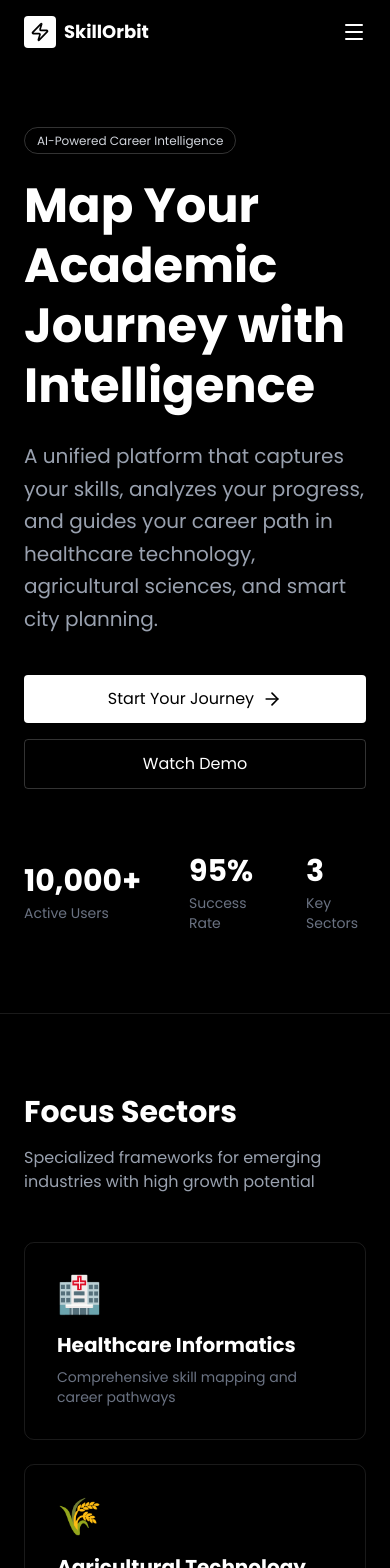
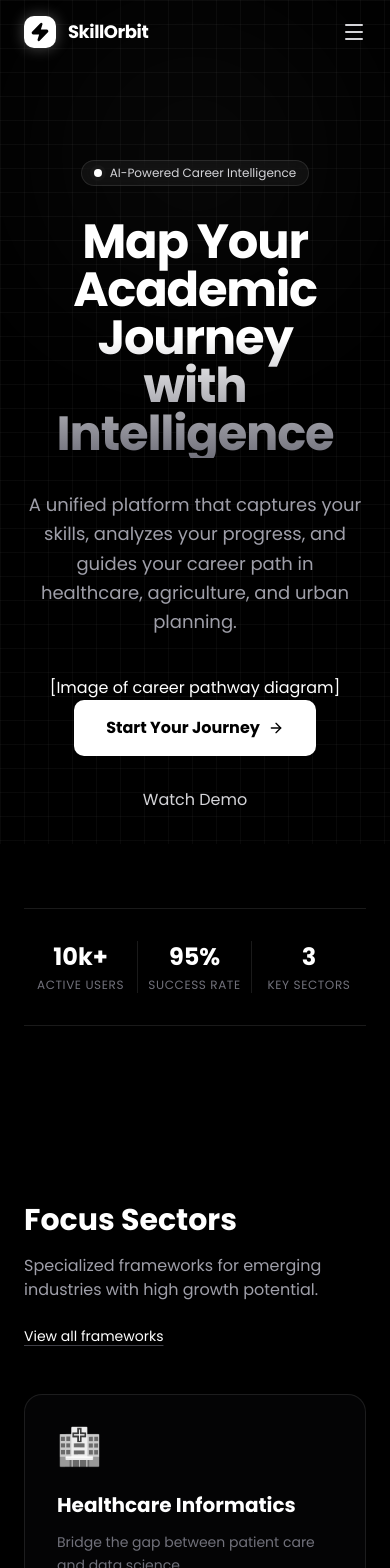
Before and after one commit to CodexKnight-ai/CORS_ERROR, a Next.js app: page / in a window 390 px wide. Shown: the top 1568 px of the page. Built offline with nearby package versions, Linux system fonts and the light colour scheme.

Commit message:
add: ui and route changes

```diff
--- a/app/(routes)/onboarding/page.tsx
+++ b/app/(routes)/onboarding/page.tsx
@@ -4,8 +4,6 @@ import { useState, KeyboardEvent, useRef } from "react";
 import { Code2, GraduationCap, Briefcase, Trophy, Save, Trash2, X } from "lucide-react";
 import { getId } from "@/lib/helper/getId";
 import TestDialog from "@/components/test-dialog";
-
-/* ================= TYPES ================= */
 
 interface Education {
   institution: string;
@@ -53,8 +51,6 @@ const HEALTHCARE_STUDENT_SKILLS = [
   "Telemedicine",
   "Git",
 ];
-
-/* ================= SECTION COMPONENT ================= */
 
 const Section = ({
   icon: Icon,
--- a/app/layout.tsx
+++ b/app/layout.tsx
@@ -1,5 +1,5 @@
 import type { Metadata } from "next";
-import { Geist, Geist_Mono, Poppins } from "next/font/google";
+import { Poppins } from "next/font/google";
 import "./globals.css";
 
 const poppins = Poppins({
--- a/app/page.tsx
+++ b/app/page.tsx
@@ -1,29 +1,30 @@
 "use client";
 
 import React, { useState, useEffect } from 'react';
-import { ArrowRight, Brain, TrendingUp, Target, BarChart3, CheckCircle2, Menu, X, Zap } from 'lucide-react';
+import { ArrowRight, Brain, TrendingUp, Target, BarChart3, CheckCircle2, Menu, X, Zap, ChevronRight } from 'lucide-react';
+import Link from 'next/link';
 
 const LandingPage = () => {
   const [scrolled, setScrolled] = useState(false);
   const [mobileMenuOpen, setMobileMenuOpen] = useState(false);
 
   useEffect(() => {
-    const handleScroll = () => setScrolled(window.scrollY > 50);
+    const handleScroll = () => setScrolled(window.scrollY > 20);
     window.addEventListener('scroll', handleScroll);
     return () => window.removeEventListener('scroll', handleScroll);
   }, []);
 
   const features = [
-    { icon: <Brain className="w-6 h-6" />, title: 'Skill Assessment', desc: 'AI-powered analysis of your capabilities and potential' },
-    { icon: <TrendingUp className="w-6 h-6" />, title: 'Career Pathways', desc: 'Visualize your progression in emerging sectors' },
-    { icon: <Target className="w-6 h-6" />, title: 'Smart Recommendations', desc: 'Personalized courses and projects aligned with goals' },
-    { icon: <BarChart3 className="w-6 h-6" />, title: 'Progress Dashboard', desc: 'Track achievements and growth in real-time' }
+    { icon: <Brain className="w-5 h-5" />, title: 'Skill Assessment', desc: 'AI-powered analysis of your capabilities and potential' },
+    { icon: <TrendingUp className="w-5 h-5" />, title: 'Career Pathways', desc: 'Visualize your progression in emerging sectors' },
+    { icon: <Target className="w-5 h-5" />, title: 'Smart Recommendations', desc: 'Personalized courses and projects aligned with goals' },
+    { icon: <BarChart3 className="w-5 h-5" />, title: 'Progress Dashboard', desc: 'Track achievements and growth in real-time' }
   ];
 
   const sectors = [
-    'Healthcare Informatics',
-    'Agricultural Technology',
-    'Smart City Planning'
+    { title: 'Healthcare Informatics', icon: '🏥', desc: 'Bridge the gap between patient care and data science.' },
+    { title: 'Agricultural Technology', icon: '🌾', desc: 'Modernize farming with IoT and sustainable practices.' },
+    { title: 'Smart City Planning', icon: '🏙️', desc: 'Design the sustainable urban ecosystems of tomorrow.' }
   ];
 
   const benefits = [
@@ -36,116 +37,135 @@ const LandingPage = () => {
   ];
 
   return (
-    <div className="min-h-screen bg-black text-white font-poppins">
-      {/* Navigation */}
-      <nav className={`fixed w-full z-50 transition-all duration-300 ${scrolled ? 'bg-black/80 backdrop-blur-md border-b border-white/10' : ''}`}>
-        <div className="max-w-7xl mx-auto px-6 lg:px-8">
-          <div className="flex justify-between items-center h-16">
-            <div className="flex items-center space-x-2">
-              <div className="w-8 h-8 bg-white rounded flex items-center justify-center">
-                <Zap className="w-5 h-5 text-black" />
-              </div>
-              <span className="text-lg font-semibold">SkillOrbit</span>
+    <div className="min-h-screen bg-black text-white font-poppins selection:bg-white selection:text-black">
+
+      {/* Background Grid Pattern */}
+      <div className="fixed inset-0 z-0 pointer-events-none">
+        <div className="absolute inset-0 bg-[linear-gradient(to_right,#80808012_1px,transparent_1px),linear-gradient(to_bottom,#80808012_1px,transparent_1px)] bg-[size:24px_24px]"></div>
+        <div className="absolute left-0 right-0 top-0 -z-10 m-auto h-[310px] w-[310px] rounded-full bg-white opacity-[0.03] blur-[100px]"></div>
       </div>
 
-            <div className="hidden md:flex items-center space-x-8">
-              <a href="#features" className="text-sm text-gray-400 hover:text-white transition">Features</a>
-              <a href="#sectors" className="text-sm text-gray-400 hover:text-white transition">Sectors</a>
-              <a href="#about" className="text-sm text-gray-400 hover:text-white transition">About</a>
-              <button className="px-5 py-2 bg-white text-black text-sm font-medium rounded hover:bg-gray-200 transition">
+      {/* Navigation */}
+      <nav className={`fixed top-0 w-full z-50 transition-all duration-300 border-b ${scrolled ? 'bg-black/70 backdrop-blur-xl border-white/10' : 'bg-transparent border-transparent'}`}>
+        <div className="max-w-7xl mx-auto px-6">
+          <div className="flex justify-between items-center h-16 sm:h-20">
+            <div className="flex items-center gap-3">
+              <div className="w-8 h-8 bg-white text-black rounded-lg flex items-center justify-center shadow-[0_0_15px_rgba(255,255,255,0.3)]">
+                <Zap className="w-5 h-5 fill-current" />
+              </div>
+              <span className="text-lg font-bold tracking-tight">SkillOrbit</span>
+            </div>
+
+            <div className="hidden md:flex items-center gap-8">
+              {['Features', 'Sectors', 'About'].map((item) => (
+                <a key={item} href={`#${item.toLowerCase()}`} className="text-sm font-medium text-zinc-400 hover:text-white transition-colors">
+                  {item}
+                </a>
+              ))}
+              <Link href="/dashboard">
+                <button className="px-5 py-2 bg-white text-black text-sm font-semibold rounded-lg hover:bg-zinc-200 transition-colors">
                   Get Started
                 </button>
+              </Link>
             </div>
 
-            <button className="md:hidden" onClick={() => setMobileMenuOpen(!mobileMenuOpen)}>
+            <button className="md:hidden text-zinc-300" onClick={() => setMobileMenuOpen(!mobileMenuOpen)}>
               {mobileMenuOpen ? <X className="w-6 h-6" /> : <Menu className="w-6 h-6" />}
             </button>
           </div>
         </div>
 
         {mobileMenuOpen && (
-          <div className="md:hidden bg-black border-t border-white/10">
-            <div className="px-6 py-4 space-y-4">
-              <a href="#features" className="block text-gray-400 hover:text-white transition">Features</a>
-              <a href="#sectors" className="block text-gray-400 hover:text-white transition">Sectors</a>
-              <a href="#about" className="block text-gray-400 hover:text-white transition">About</a>
-              <button className="w-full px-5 py-2 bg-white text-black text-sm font-medium rounded hover:bg-gray-200 transition">
+          <div className="md:hidden absolute top-full left-0 w-full bg-black/95 backdrop-blur-xl border-b border-white/10 p-6 space-y-4 animate-in slide-in-from-top-5">
+            {['Features', 'Sectors', 'About'].map((item) => (
+              <a key={item} href={`#${item.toLowerCase()}`} className="block text-lg font-medium text-zinc-400 hover:text-white">
+                {item}
+              </a>
+            ))}
+            <Link href="/dashboard" className="block pt-4">
+              <button className="w-full py-3 bg-white text-black font-semibold rounded-lg">
                 Get Started
               </button>
-            </div>
+            </Link>
           </div>
         )}
       </nav>
 
       {/* Hero Section */}
-      <section className="pt-32 pb-20 px-6 lg:px-8">
-        <div className="max-w-6xl mx-auto">
-          <div className="max-w-3xl">
-            <div className="inline-block mb-6">
-              <span className="px-3 py-1 border border-white/20 rounded-full text-xs font-medium text-gray-300">
+      <section className="relative pt-40 pb-20 px-6 lg:px-8 z-10">
+        <div className="max-w-5xl mx-auto text-center">
+          <div className="inline-flex items-center gap-2 px-3 py-1 rounded-full border border-white/10 bg-white/5 backdrop-blur-sm text-xs font-medium text-zinc-300 mb-8 hover:bg-white/10 transition-colors cursor-default">
+            <span className="relative flex h-2 w-2">
+              <span className="animate-ping absolute inline-flex h-full w-full rounded-full bg-white opacity-75"></span>
+              <span className="relative inline-flex rounded-full h-2 w-2 bg-white"></span>
+            </span>
             AI-Powered Career Intelligence
-              </span>
           </div>
 
-            <h1 className="text-5xl sm:text-6xl lg:text-7xl font-bold leading-tight mb-6">
-              Map Your Academic Journey with Intelligence
+          <h1 className="text-5xl sm:text-7xl font-bold tracking-tight mb-8 bg-gradient-to-b from-white via-white to-zinc-500 bg-clip-text text-transparent">
+            Map Your Academic Journey <br /> with Intelligence
           </h1>
 
-            <p className="text-xl text-gray-400 leading-relaxed mb-10 max-w-2xl">
-              A unified platform that captures your skills, analyzes your progress, and guides your career path in healthcare technology, agricultural sciences, and smart city planning.
+          <p className="text-lg sm:text-xl text-zinc-400 mb-10 max-w-2xl mx-auto leading-relaxed">
+            A unified platform that captures your skills, analyzes your progress, and guides your career path in healthcare, agriculture, and urban planning.
           </p>
 
-            <div className="flex flex-col sm:flex-row gap-4 mb-16">
-              <button className="group px-6 py-3 bg-white text-black font-medium rounded hover:bg-gray-200 transition flex items-center justify-center">
+
+[Image of career pathway diagram]
+
+          <div className="flex flex-col sm:flex-row items-center justify-center gap-4 mb-20">
+            <Link href="/dashboard">
+              <button className="group px-8 py-4 bg-white text-black font-semibold rounded-lg hover:bg-zinc-200 transition-all flex items-center gap-2">
                 Start Your Journey
-                <ArrowRight className="ml-2 w-5 h-5 group-hover:translate-x-1 transition-transform" />
+                <ArrowRight className="w-4 h-4 group-hover:translate-x-1 transition-transform" />
               </button>
-              <button className="px-6 py-3 border border-white/20 font-medium rounded hover:bg-white/5 transition">
+            </Link>
+            <button className="px-8 py-4 text-zinc-300 font-medium rounded-lg hover:text-white hover:bg-white/5 transition-colors">
               Watch Demo
             </button>
           </div>
 
-            <div className="flex items-center gap-12">
-              <div>
-                <div className="text-3xl font-bold mb-1">10,000+</div>
-                <div className="text-sm text-gray-500">Active Users</div>
+          <div className="grid grid-cols-3 divide-x divide-white/10 border-y border-white/10 py-8 bg-black/50 backdrop-blur-sm">
+            {[
+              { val: '10k+', label: 'Active Users' },
+              { val: '95%', label: 'Success Rate' },
+              { val: '3', label: 'Key Sectors' }
+            ].map((stat, i) => (
+              <div key={i} className="flex flex-col items-center">
+                <span className="text-2xl sm:text-3xl font-bold text-white mb-1">{stat.val}</span>
+                <span className="text-xs sm:text-sm text-zinc-500 uppercase tracking-wider">{stat.label}</span>
               </div>
-              <div>
-                <div className="text-3xl font-bold mb-1">95%</div>
-                <div className="text-sm text-gray-500">Success Rate</div>
-              </div>
-              <div>
-                <div className="text-3xl font-bold mb-1">3</div>
-                <div className="text-sm text-gray-500">Key Sectors</div>
-              </div>
-            </div>
+            ))}
           </div>
         </div>
       </section>
 
       {/* Sectors Section */}
-      <section id="sectors" className="py-20 px-6 lg:px-8 border-t border-white/10">
+      <section id="sectors" className="py-24 px-6 lg:px-8 relative z-10">
         <div className="max-w-6xl mx-auto">
-          <div className="mb-12">
-            <h2 className="text-3xl sm:text-4xl font-bold mb-4">
-              Focus Sectors
-            </h2>
-            <p className="text-gray-400 max-w-2xl">
-              Specialized frameworks for emerging industries with high growth potential
+          <div className="flex flex-col md:flex-row md:items-end justify-between mb-12 gap-6">
+            <div>
+              <h2 className="text-3xl font-bold text-white mb-4">Focus Sectors</h2>
+              <p className="text-zinc-400 max-w-lg">
+                Specialized frameworks for emerging industries with high growth potential.
               </p>
+            </div>
+            <a href="#" className="text-sm font-medium text-white underline underline-offset-4 decoration-zinc-700 hover:decoration-white transition-all">
+              View all frameworks
+            </a>
           </div>
 
           <div className="grid md:grid-cols-3 gap-6">
             {sectors.map((sector, idx) => (
-              <div
-                key={idx}
-                className="p-8 border border-white/10 rounded-lg hover:border-white/30 transition group"
-              >
-                <div className="text-4xl mb-4">{idx === 0 ? '🏥' : idx === 1 ? '🌾' : '🏙️'}</div>
-                <h3 className="text-xl font-semibold mb-2">{sector}</h3>
-                <p className="text-gray-500 text-sm">
-                  Comprehensive skill mapping and career pathways
+              <div key={idx} className="group p-8 rounded-2xl bg-zinc-900/20 border border-white/10 hover:border-white/20 hover:bg-zinc-900/40 transition-all duration-300">
+                <div className="text-4xl mb-6 grayscale group-hover:grayscale-0 transition-all duration-500">{sector.icon}</div>
+                <h3 className="text-xl font-semibold mb-3 text-white group-hover:text-white transition-colors">{sector.title}</h3>
+                <p className="text-sm text-zinc-500 leading-relaxed mb-6 group-hover:text-zinc-400 transition-colors">
+                  {sector.desc}
                 </p>
+                <div className="flex items-center text-sm font-medium text-zinc-500 group-hover:text-white transition-colors">
+                  Explore Path <ChevronRight className="w-4 h-4 ml-1" />
+                </div>
               </div>
             ))}
           </div>
@@ -153,84 +173,78 @@ const LandingPage = () => {
       </section>
 
       {/* Features Section */}
-      <section id="features" className="py-20 px-6 lg:px-8 border-t border-white/10">
+      <section id="features" className="py-24 px-6 lg:px-8 relative z-10 bg-zinc-900/20">
         <div className="max-w-6xl mx-auto">
-          <div className="mb-12">
-            <h2 className="text-3xl sm:text-4xl font-bold mb-4">
-              Powerful Features
-            </h2>
-            <p className="text-gray-400 max-w-2xl">
-              Everything you need to master your academic journey and career progression
+          <div className="text-center mb-16">
+            <h2 className="text-3xl font-bold mb-4">Powerful Features</h2>
+            <p className="text-zinc-400 max-w-2xl mx-auto">
+               Everything you need to master your academic journey and career progression.
             </p>
           </div>
 
-          <div className="grid md:grid-cols-2 gap-8">
+          <div className="grid md:grid-cols-2 lg:grid-cols-4 gap-6">
             {features.map((feature, idx) => (
-              <div
-                key={idx}
-                className="p-8 border border-white/10 rounded-lg hover:border-white/30 transition group"
-              >
-                <div className="w-12 h-12 bg-white/5 rounded-lg flex items-center justify-center mb-4 group-hover:bg-white/10 transition">
+              <div key={idx} className="p-6 rounded-xl border border-white/5 bg-black hover:border-white/20 transition-all duration-300 group">
+                <div className="w-10 h-10 rounded-lg bg-zinc-900 flex items-center justify-center mb-4 text-zinc-400 group-hover:text-white group-hover:bg-zinc-800 transition-all">
                   {feature.icon}
                 </div>
-                <h3 className="text-xl font-semibold mb-2">{feature.title}</h3>
-                <p className="text-gray-500">{feature.desc}</p>
+                <h3 className="text-lg font-semibold mb-2">{feature.title}</h3>
+                <p className="text-sm text-zinc-500 leading-relaxed">
+                  {feature.desc}
+                </p>
+
+
+[Image of skill gap analysis chart]
+
               </div>
             ))}
           </div>
         </div>
       </section>
 
-      {/* Benefits Section */}
-      <section id="about" className="py-20 px-6 lg:px-8 border-t border-white/10">
+      {/* Stats/Benefits Section */}
+      <section id="about" className="py-24 px-6 lg:px-8 relative z-10 border-t border-white/5">
         <div className="max-w-6xl mx-auto">
-          <div className="grid lg:grid-cols-2 gap-12 items-center">
+          <div className="grid lg:grid-cols-2 gap-16 items-center">
             <div>
-              <h2 className="text-3xl sm:text-4xl font-bold mb-6">
-                Why Choose SkillOrbit
-              </h2>
-              <p className="text-gray-400 mb-8 text-lg">
+              <h2 className="text-3xl font-bold mb-6">Why Choose SkillOrbit</h2>
+              <p className="text-zinc-400 mb-8 text-lg leading-relaxed">
                 A living system that evolves with you, providing continuous insights and guidance for your academic and professional growth.
               </p>
-              <div className="space-y-4">
+              <div className="grid sm:grid-cols-2 gap-4">
                 {benefits.map((benefit, idx) => (
                   <div key={idx} className="flex items-start gap-3">
                     <CheckCircle2 className="w-5 h-5 text-white flex-shrink-0 mt-0.5" />
-                    <span className="text-gray-300">{benefit}</span>
+                    <span className="text-sm text-zinc-400">{benefit}</span>
                   </div>
                 ))}
               </div>
             </div>
 
-            <div className="space-y-4">
-              <div className="p-6 border border-white/10 rounded-lg">
-                <div className="flex justify-between items-center mb-2">
-                  <span className="font-medium">Skill Progress</span>
-                  <span className="text-sm font-semibold">87%</span>
+            <div className="relative">
+              {/* Glass Card Stack */}
+              <div className="absolute inset-0 bg-gradient-to-tr from-white/5 to-transparent rounded-2xl blur-2xl"></div>
+              <div className="relative space-y-4 p-8 rounded-2xl border border-white/10 bg-black/50 backdrop-blur-md">
+
+                {[
+                  { label: 'Skill Progress', val: '87%' },
+                  { label: 'Career Readiness', val: '92%' },
+                  { label: 'Learning Velocity', val: '+45%' }
+                ].map((item, i) => (
+                  <div key={i} className="space-y-2">
+                    <div className="flex justify-between text-sm">
+                      <span className="font-medium text-zinc-300">{item.label}</span>
+                      <span className="font-mono text-white">{item.val}</span>
                     </div>
-                <div className="w-full bg-white/5 rounded-full h-2">
-                  <div className="bg-white h-2 rounded-full" style={{width: '87%'}}></div>
+                    <div className="h-1.5 w-full bg-zinc-800 rounded-full overflow-hidden">
+                      <div
+                        className="h-full bg-white rounded-full transition-all duration-1000 ease-out"
+                        style={{ width: item.val.replace('+', '') }}
+                      />
                     </div>
                   </div>
+                ))}
 
-              <div className="p-6 border border-white/10 rounded-lg">
-                <div className="flex justify-between items-center mb-2">
-                  <span className="font-medium">Career Readiness</span>
-                  <span className="text-sm font-semibold">92%</span>
-                </div>
-                <div className="w-full bg-white/5 rounded-full h-2">
-                  <div className="bg-white h-2 rounded-full" style={{width: '92%'}}></div>
-                </div>
-              </div>
-
-              <div className="p-6 border border-white/10 rounded-lg">
-                <div className="flex justify-between items-center mb-2">
-                  <span className="font-medium">Learning Velocity</span>
-                  <span className="text-sm font-semibold">+45%</span>
-                </div>
-                <div className="w-full bg-white/5 rounded-full h-2">
-                  <div className="bg-white h-2 rounded-full" style={{width: '75%'}}></div>
-                </div>
               </div>
             </div>
           </div>
@@ -238,37 +252,31 @@ const LandingPage = () => {
       </section>
 
       {/* CTA Section */}
-      <section className="py-20 px-6 lg:px-8 border-t border-white/10">
-        <div className="max-w-4xl mx-auto text-center">
-          <h2 className="text-4xl sm:text-5xl font-bold mb-6">
-            Ready to Transform Your Career Journey?
+      <section className="py-32 px-6 lg:px-8 relative z-10 border-t border-white/10 overflow-hidden">
+        <div className="absolute inset-0 bg-[radial-gradient(circle_at_center,_var(--tw-gradient-stops))] from-zinc-800/20 via-black to-black"></div>
+        <div className="relative max-w-4xl mx-auto text-center">
+          <h2 className="text-4xl sm:text-5xl font-bold mb-6 tracking-tight">
+            Ready to Transform Your Journey?
           </h2>
-          <p className="text-xl text-gray-400 mb-10">
-            Join thousands of students and professionals mapping their path to success
+          <p className="text-lg text-zinc-400 mb-10 max-w-xl mx-auto">
+            Join thousands of students and professionals mapping their path to success today.
           </p>
-          <button className="px-8 py-4 bg-white text-black font-semibold rounded hover:bg-gray-200 transition text-lg">
+          <button className="px-8 py-4 bg-white text-black font-semibold rounded-lg hover:scale-105 transition-transform duration-200">
             Get Started Now
           </button>
         </div>
       </section>
 
       {/* Footer */}
-      <footer className="py-12 px-6 lg:px-8 border-t border-white/10">
-        <div className="max-w-6xl mx-auto">
-          <div className="flex flex-col md:flex-row justify-between items-center gap-6">
-            <div className="flex items-center space-x-2">
-              <div className="w-6 h-6 bg-white rounded flex items-center justify-center">
-                <Zap className="w-4 h-4 text-black" />
+      <footer className="py-8 px-6 lg:px-8 border-t border-white/10 bg-black relative z-10">
+        <div className="max-w-6xl mx-auto flex flex-col md:flex-row justify-between items-center gap-4">
+          <div className="flex items-center gap-2">
+            <Zap className="w-4 h-4 text-white" />
+            <span className="font-semibold text-sm">SkillOrbit</span>
           </div>
-              <span className="font-semibold">SkillOrbit</span>
-            </div>
-            <p className="text-gray-500 text-sm text-center">
-              Empowering the next generation of healthcare, agriculture, and urban development professionals
-            </p>
-            <p className="text-gray-500 text-sm">
+          <p className="text-zinc-600 text-xs">
             © 2026 SkillOrbit. All rights reserved.
           </p>
-          </div>
         </div>
       </footer>
     </div>
--- a/components/test-dialog.tsx
+++ b/components/test-dialog.tsx
@@ -29,7 +29,7 @@ const TestDialog = ({ open, setOpen} : TestDialogProps) => {
             </DialogDescription>
           </DialogHeader>
           <DialogFooter>
-            <Button className="bg-green-500 cursor-pointer" onClick={() => router.push('/test')}>Yes</Button>
+            <Button className="bg-green-500 cursor-pointer" onClick={() => router.push('/interest-detector')}>Yes</Button>
             <Button className="bg-red-500 cursor-pointer">No</Button>
           </DialogFooter>
         </DialogContent>
--- a/package.json
+++ b/package.json
@@ -16,6 +16,7 @@
     "bcryptjs": "^3.0.3",
     "class-variance-authority": "^0.7.1",
     "clsx": "^2.1.1",
+    "framer-motion": "^12.23.24",
     "jose": "^6.1.3",
     "jsonwebtoken": "^9.0.3",
     "lucide-react": "^0.562.0",
--- a/middleware.ts
+++ b/proxy.ts
@@ -2,7 +2,7 @@
 import { NextRequest, NextResponse } from "next/server";
 import { verifyToken } from "@/lib/jwt";
 
-export const middleware = async (req: NextRequest) => {
+export const proxy = async (req: NextRequest) => {
   const { pathname } = req.nextUrl;
 
   // Define protected routes
```
Also changed, not shown: app/api/auth/register/route.ts (+14 -1 lines), app/login/page.tsx (+44 -22 lines), app/register/page.tsx (+43 -20 lines), 1 other file (tests, documents, lock files or other folders). Lines whose indentation alone changed are shown as unchanged.
